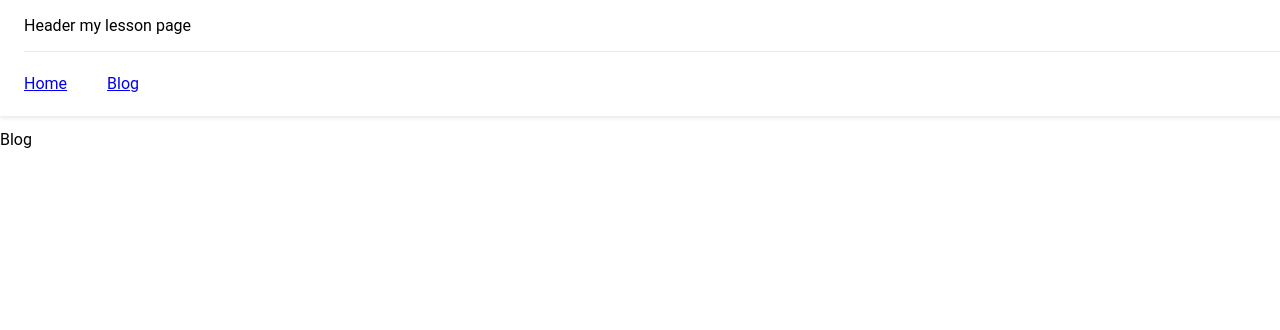
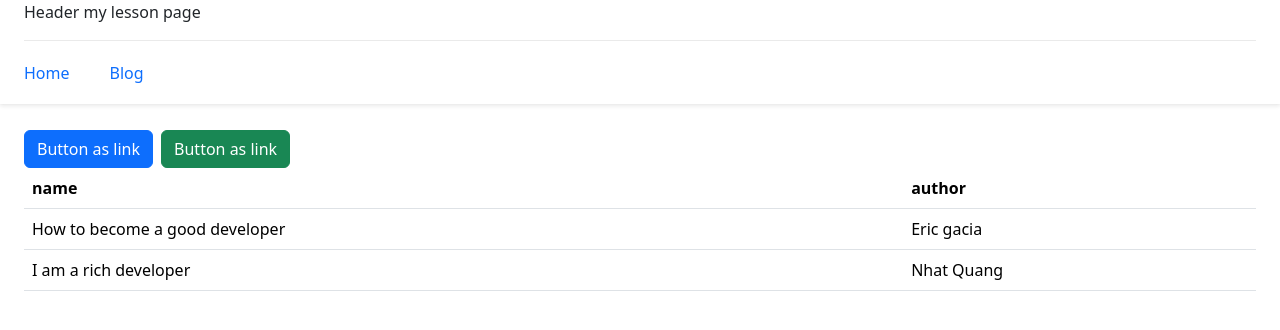
Before and after one commit to byline2009/react-tut-office, a React (Create React App) app: page /blog in a window 1280 px wide. Shown: the top 330 px of the page. Built offline with nearby package versions, Linux system fonts and the light colour scheme.

Commit message:
update layout

```diff
--- a/package.json
+++ b/package.json
@@ -6,7 +6,9 @@
     "@testing-library/jest-dom": "^5.17.0",
     "@testing-library/react": "^13.4.0",
     "@testing-library/user-event": "^13.5.0",
+    "bootstrap": "^5.3.1",
     "react": "^18.2.0",
+    "react-bootstrap": "^2.8.0",
     "react-dom": "^18.2.0",
     "react-scripts": "5.0.1",
     "web-vitals": "^2.1.4"
--- a/src/components/App.js
+++ b/src/components/App.js
@@ -12,14 +12,10 @@ class App extends Component {
         <BrowserRouter>
           <Routes>
             <Route element={<WrapperLayout />}>
-              <Route
-                path="/"
-                index
-                element={<Navigate element={<Navigate to="home" />} />}
-              ></Route>
-              <Route path="home" element={<Home></Home>}></Route>
-              <Route path="blog" element={<Blog></Blog>}></Route>
-              <Route path="author" element={<Author></Author>}></Route>
+              <Route path="/" index element={<Navigate to="/home" />}></Route>
+              <Route path="home" element={<Home />}></Route>
+              <Route path="blog" element={<Blog />}></Route>
+              <Route path="author" element={<Author />}></Route>
             </Route>
           </Routes>
         </BrowserRouter>
--- a/src/components/header/Header.jsx
+++ b/src/components/header/Header.jsx
@@ -12,15 +12,16 @@ const Header = () => {
       <p className="title">Header my lesson page</p>
       <div className="header-bottom">
         <div className="navigation">
-          {menuItems.map((item) => {
-            return (
-              <div className="nav-item" key={item.name}>
-                <Link>
-                  <a href={item.link}>{item.name} </a>
-                </Link>
-              </div>
-            );
-          })}
+          <div className="nav-item" key="home">
+            <Link to="home">
+              <span>Home</span>
+            </Link>
+          </div>
+          <div className="nav-item" key="blog">
+            <Link to="blog">
+              <span>Blog</span>
+            </Link>
+          </div>
         </div>
       </div>
     </div>
--- a/src/index.js
+++ b/src/index.js
@@ -2,6 +2,7 @@ import React from "react";
 import ReactDOM from "react-dom/client";
 import reportWebVitals from "./reportWebVitals";
 import "./styles/global.scss";
+import "bootstrap/dist/css/bootstrap.min.css";
 import App from "./components/App";
 const root = ReactDOM.createRoot(document.getElementById("root"));
 root.render(
--- a/src/pages/Blog.jsx
+++ b/src/pages/Blog.jsx
@@ -1,7 +1,41 @@
 import React from "react";
+import { Stack, Button, Table } from "react-bootstrap";
+const arrayBlogs = [
+  { name: "How to become a good developer", author: "Eric gacia" },
+  { name: "I am a rich developer", author: "Nhat Quang" },
+];
 
 const Blog = () => {
-  return <div>Blog</div>;
+  return (
+    <div>
+      <Stack direction="horizontal" gap={2}>
+        <Button as="a" variant="primary">
+          Button as link
+        </Button>
+        <Button as="a" variant="success">
+          Button as link
+        </Button>
+      </Stack>
+      <Table>
+        <thead>
+          <tr>
+            <th>name</th>
+            <th>author</th>
+          </tr>
+        </thead>
+        <tbody>
+          {arrayBlogs.map((item) => {
+            return (
+              <tr key={item.name}>
+                <td>{item.name}</td>
+                <td>{item.author}</td>
+              </tr>
+            );
+          })}
+        </tbody>
+      </Table>
+    </div>
+  );
 };
 
 export default Blog;
--- a/src/pages/Home.jsx
+++ b/src/pages/Home.jsx
@@ -15,7 +15,7 @@ const Home = () => {
 
   return (
     <>
-      <div> Day la Home</div>;
+      <div> Day la Home</div>
       <div className="button">
         <button onClick={() => dispatch({ type: "countUp" })}>+1</button>
         <p>Count: {state.count}</p>
--- a/src/styles/components/header/header.scss
+++ b/src/styles/components/header/header.scss
@@ -51,17 +51,10 @@
         &:hover {
           border-bottom-color: $primary-base;
           background-color: rgba(255, 255, 255, 0.25);
-          > a {
           color: $primary-base;
           text-decoration: none;
         }
-          .drop-menu {
-            opacity: 1;
-            visibility: visible;
-          }
-        }
         &.active {
-          > a {
           color: $primary-base;
           text-decoration: none;
           font-weight: 600;
@@ -73,4 +66,3 @@
     }
   }
 }
-}
--- a/src/styles/global.scss
+++ b/src/styles/global.scss
@@ -1,5 +1,7 @@
 @import "variables";
 @import "./components/header/header";
+@import "~bootstrap/scss/bootstrap";
+
 html,
 body {
   padding: 0;
@@ -19,5 +21,7 @@ body {
   min-height: 100vh;
   .content-page {
     padding-top: 130px;
+    padding-left: 24px;
+    padding-right: 24px;
   }
 }
```
Also changed, not shown: 1 other file (tests, documents, lock files or other folders). Lines whose indentation alone changed are shown as unchanged.
